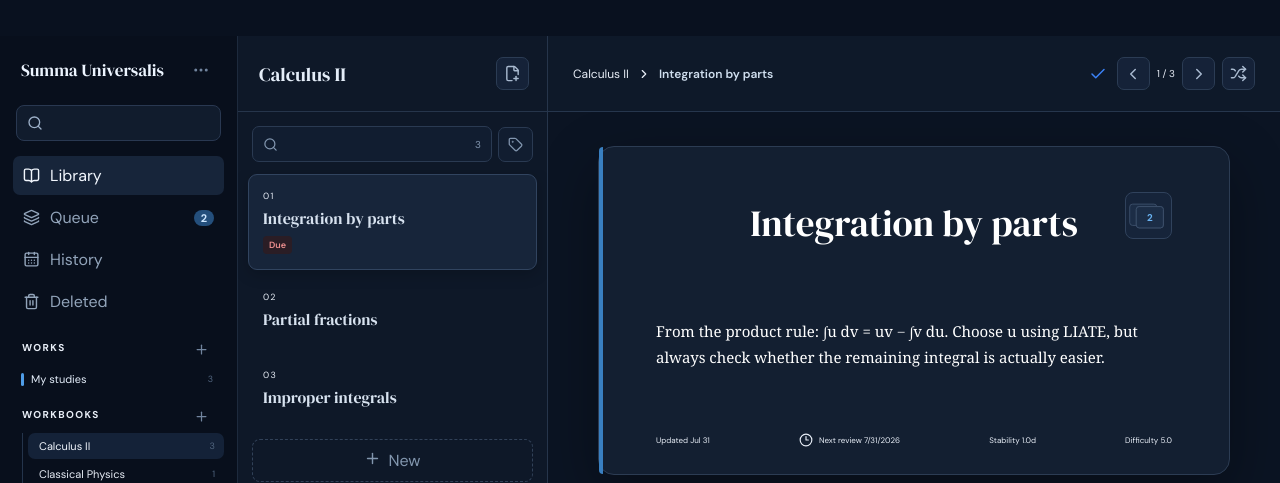
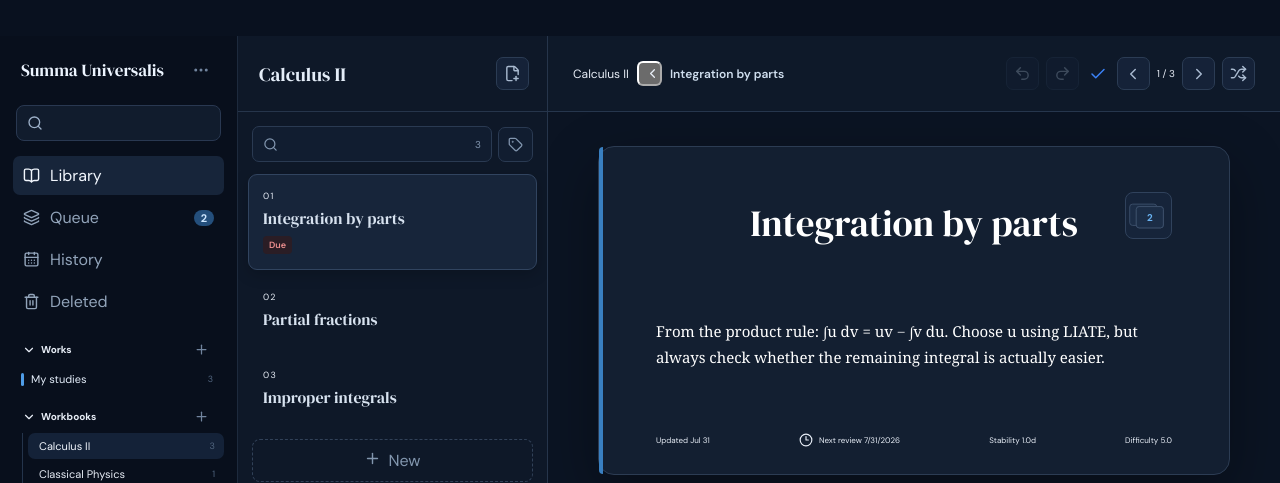
Before and after one commit to rosememerose/Summa-Universalis, a React (Vite) app: page / in a window 1280 px wide. Shown: the top 483 px of the page. Built offline with nearby package versions, Linux system fonts and the light colour scheme.

Commit message:
Release Summa Universalis 0.2.1

```diff
--- a/package.json
+++ b/package.json
@@ -1,6 +1,6 @@
 {
   "name": "folio-notes",
-  "version": "0.2.0",
+  "version": "0.2.1",
   "private": true,
   "description": "Summa Universalis — a page-first notebook and spaced-repetition desktop app",
   "main": "electron/main.cjs",
--- a/src/App.tsx
+++ b/src/App.tsx
@@ -1,5 +1,5 @@
 import { useEffect, useMemo, useRef, useState, type KeyboardEvent } from 'react';
-import { Archive, BookOpen, CalendarDays, Check, ChevronDown, ChevronLeft, ChevronRight, ChevronUp, Clock3, Command, FilePlus2, Layers3, MoreHorizontal, Plus, Search, Shuffle, Tag, Trash2, X } from 'lucide-react';
+import { Archive, BookOpen, CalendarDays, Check, ChevronDown, ChevronLeft, ChevronRight, ChevronUp, Clock3, Command, FilePlus2, Layers3, MoreHorizontal, Plus, Redo2, Search, Shuffle, Tag, Trash2, Undo2, X } from 'lucide-react';
 import katex from 'katex';
 import 'katex/dist/katex.min.css';
 import type { AppData, Card, Notebook, Problem, Rating, TrashItem, Work } from './types';
@@ -42,6 +42,11 @@ export default function App() {
   const [workMenu,setWorkMenu] = useState<{id:string;x:number;y:number}|null>(null);
   const [renameDialog,setRenameDialog] = useState<{kind:'work'|'workbook';id:string;title:string}|null>(null);
   const [saved,setSaved] = useState(true);
+  const [sidebarOpen,setSidebarOpen] = useState(true);
+  const [worksOpen,setWorksOpen] = useState(true);
+  const [workbooksOpen,setWorkbooksOpen] = useState(true);
+  const [undoStack,setUndoStack] = useState<Card[]>([]);
+  const [redoStack,setRedoStack] = useState<Card[]>([]);
   const [revealed,setRevealed] = useState(false);
   const [studyIds,setStudyIds] = useState<string[]>([]);
   const [studyIndex,setStudyIndex] = useState(0);
@@ -51,6 +56,7 @@ export default function App() {
   useEffect(()=>{ (async()=>{ const stored = await window.folio?.load(); const browserStored = !window.folio ? localStorage.getItem('folio-data') : null; const loaded=stored ? stored as AppData : browserStored ? JSON.parse(browserStored) : cloneSeed(); setData(migrateData(loaded)); })(); },[]);
   useEffect(()=>{ if(!data) return; setSaved(false); window.clearTimeout(saveTimer.current); saveTimer.current=window.setTimeout(async()=>{ if(window.folio) await window.folio.save(data); else localStorage.setItem('folio-data',JSON.stringify(data)); setSaved(true); },450); return()=>window.clearTimeout(saveTimer.current); },[data]);
   useEffect(()=>{const timer=window.setInterval(()=>setData(d=>!d?d:{...d,trash:(d.trash??[]).filter(item=>Date.now()-new Date(item.deletedAt).getTime()<TRASH_LIFETIME)}),60000);return()=>window.clearInterval(timer)},[]);
+  useEffect(()=>{setUndoStack([]);setRedoStack([])},[data?.activeCardId]);
   const notebook = data?.notebooks.find(n=>n.id===data.activeNotebookId);
   const visibleNotebooks = useMemo(()=>data?.notebooks.filter(n=>n.workId===data.activeWorkId)??[],[data]);
   const notebookCards = useMemo(()=>data?.cards.filter(c=>c.notebookId===data.activeNotebookId) ?? [],[data]);
@@ -64,7 +70,9 @@ export default function App() {
 
   if(!data) return <div className="loading">Opening your folio…</div>;
 
-  const patchCard=(patch:Partial<Card>)=>setData(d=>!d?d:{...d,cards:d.cards.map(c=>c.id===d.activeCardId?{...c,...patch,updatedAt:new Date().toISOString()}:c)});
+  const patchCard=(patch:Partial<Card>)=>{if(!active)return;setUndoStack(stack=>[...stack.slice(-99),structuredClone(active)]);setRedoStack([]);setData(d=>!d?d:{...d,cards:d.cards.map(c=>c.id===d.activeCardId?{...c,...patch,updatedAt:new Date().toISOString()}:c)})};
+  const undoPage=()=>{const previous=undoStack.at(-1);if(!previous||!active)return;setUndoStack(stack=>stack.slice(0,-1));setRedoStack(stack=>[...stack,structuredClone(active)]);setData(d=>!d?d:{...d,cards:d.cards.map(c=>c.id===previous.id?previous:c)})};
+  const redoPage=()=>{const next=redoStack.at(-1);if(!next||!active)return;setRedoStack(stack=>stack.slice(0,-1));setUndoStack(stack=>[...stack,structuredClone(active)]);setData(d=>!d?d:{...d,cards:d.cards.map(c=>c.id===next.id?next:c)})};
   const selectNotebook=(id:string)=>setData(d=>{ if(!d)return d; const selected=d.notebooks.find(n=>n.id===id);const first=d.cards.find(c=>c.notebookId===id); return {...d,activeWorkId:selected?.workId??d.activeWorkId,activeNotebookId:id,activeCardId:first?.id??''}; });
   const addCard=()=>{ const card=newCard(data.activeNotebookId); setData({...data,cards:[...data.cards,card],activeCardId:card.id}); };
   const addNotebook=()=>{ const n:Notebook={id:uid(),workId:data.activeWorkId,title:'New workbook',emoji:'◇',color:'#9a7653',createdAt:new Date().toISOString()}; setData({...data,notebooks:[...data.notebooks,n],activeNotebookId:n.id,activeCardId:''});setRenameDialog({kind:'workbook',id:n.id,title:n.title}) };
@@ -83,8 +91,8 @@ export default function App() {
   const beginStudy=()=>{ const ids=allProblems.filter(x=>isProblemDue(x.problem)).map(x=>x.problem.id); setStudyIds(ids);setStudyIndex(0);setRevealed(false);setMode('study'); };
   const rate=(rating:Rating)=>{ if(!currentStudy)return; const updated=reviewProblem(currentStudy.problem,rating); setData(d=>!d?d:{...d,cards:d.cards.map(c=>c.id===currentStudy.card.id?{...c,problems:c.problems.map(p=>p.id===updated.id?updated:p)}:c)}); setRevealed(false);setStudyIndex(i=>i+1); };
 
-  return <div className="shell">
-    <aside className="sidebar">
+  return <div className={'shell '+(!sidebarOpen?'sidebarCollapsed':'')}>
+    {sidebarOpen&&<aside className="sidebar">
       <div className="brand"><span>Summa Universalis</span><button><MoreHorizontal size={18}/></button></div>
       <div className="search globalSearch"><Search size={16}/><input aria-label="Search everything" placeholder="" value={globalQuery} onChange={e=>setGlobalQuery(e.target.value)}/>{globalQuery&&<button onClick={()=>setGlobalQuery('')}><X size={13}/></button>}</div>
       <nav className="mainnav">
@@ -93,12 +101,12 @@ export default function App() {
         <button className={mode==='history'?'active':''} onClick={()=>setMode('history')}><CalendarDays size={17}/> History</button>
         <button className={mode==='trash'?'active':''} onClick={()=>setMode('trash')}><Trash2 size={17}/> Deleted {(data.trash?.length??0)>0&&<b>{data.trash?.length}</b>}</button>
       </nav>
-      <div className="sectionlabel worksLabel"><span>Works</span><button onClick={addWork}><Plus size={15}/></button></div>
-      <div className="works">{data.works.map(work=><button key={work.id} className={work.id===data.activeWorkId?'active':''} onClick={()=>{selectWork(work.id);setMode('write');setWorkMenu(null)}} onContextMenu={e=>{e.preventDefault();setWorkMenu({id:work.id,x:e.clientX,y:e.clientY})}} title="Right-click for options"><span>{work.title}</span><small>{data.notebooks.filter(n=>n.workId===work.id).length}</small></button>)}</div>
-      <div className="sectionlabel workbooksLabel"><span>Workbooks</span><button onClick={addNotebook}><Plus size={15}/></button></div>
-      <div className="notebooks workbooks">{visibleNotebooks.map(n=><button key={n.id} className={n.id===data.activeNotebookId?'active':''} onClick={()=>{selectNotebook(n.id);setMode('write');setNotebookMenu(null);setTagFilter('')}} onContextMenu={e=>{e.preventDefault();setNotebookMenu({id:n.id,x:e.clientX,y:e.clientY})}}><span>{n.title}</span><small>{data.cards.filter(c=>c.notebookId===n.id).length}</small></button>)}</div>
+      <div className="sectionlabel worksLabel"><button className="sectionToggle" onClick={()=>setWorksOpen(x=>!x)} title={worksOpen?'Hide works':'Show works'}>{worksOpen?<ChevronDown size={14}/>:<ChevronRight size={14}/>}<span>Works</span></button><button onClick={addWork}><Plus size={15}/></button></div>
+      {worksOpen&&<div className="works">{data.works.map(work=><button key={work.id} className={work.id===data.activeWorkId?'active':''} onClick={()=>{selectWork(work.id);setMode('write');setWorkMenu(null)}} onContextMenu={e=>{e.preventDefault();setWorkMenu({id:work.id,x:e.clientX,y:e.clientY})}} title="Right-click for options"><span>{work.title}</span><small>{data.notebooks.filter(n=>n.workId===work.id).length}</small></button>)}</div>}
+      <div className="sectionlabel workbooksLabel"><button className="sectionToggle" onClick={()=>setWorkbooksOpen(x=>!x)} title={workbooksOpen?'Hide workbooks':'Show workbooks'}>{workbooksOpen?<ChevronDown size={14}/>:<ChevronRight size={14}/>}<span>Workbooks</span></button><button onClick={addNotebook}><Plus size={15}/></button></div>
+      {workbooksOpen&&<div className="notebooks workbooks">{visibleNotebooks.map(n=><button key={n.id} className={n.id===data.activeNotebookId?'active':''} onClick={()=>{selectNotebook(n.id);setMode('write');setNotebookMenu(null);setTagFilter('')}} onContextMenu={e=>{e.preventDefault();setNotebookMenu({id:n.id,x:e.clientX,y:e.clientY})}}><span>{n.title}</span><small>{data.cards.filter(c=>c.notebookId===n.id).length}</small></button>)}</div>}
       <div className="sidebarFoot"><div className="profile"><div>MK</div><span><strong>My workspace</strong><small>Local & private</small></span><MoreHorizontal size={17}/></div></div>
-    </aside>
+    </aside>}
 
     {notebookMenu&&<><div className="contextDismiss" onMouseDown={()=>setNotebookMenu(null)}/><div className="notebookContext" style={{left:notebookMenu.x,top:notebookMenu.y}}><button onClick={()=>beginRenameNotebook(notebookMenu.id)}>Rename workbook</button><div className="contextLabel">Move to work</div>{data.works.map(work=><button key={work.id} onClick={()=>moveWorkbook(notebookMenu.id,work.id)}>{work.title}</button>)}<button className="danger" onClick={()=>deleteNotebook(notebookMenu.id)}>Delete workbook</button></div></>}
     {workMenu&&<><div className="contextDismiss" onMouseDown={()=>setWorkMenu(null)}/><div className="notebookContext" style={{left:workMenu.x,top:workMenu.y}}><button onClick={()=>{const work=data.works.find(w=>w.id===workMenu.id);if(work)beginRenameWork(work);setWorkMenu(null)}}>Rename work</button><button className="danger" onClick={()=>deleteWork(workMenu.id)}>Delete work</button></div></>}
@@ -112,7 +120,7 @@ export default function App() {
         <button className="newpage" onClick={addCard}><Plus size={17}/> New</button>
       </section>
       <main className="workspace">
-        <div className="topbar"><div className="crumb">{notebook?.title}<ChevronRight size={14}/><b>{active?.title||'New page'}</b></div><div className="topactions"><span className={'saveState '+(saved?'saved':'saving')} title={saved?'Saved':'Not yet saved'}>{saved?<Check size={18}/>:<X size={18}/>}</span><button onClick={()=>move(-1)}><ChevronLeft size={18}/></button><span>{Math.max(1,notebookCards.findIndex(c=>c.id===active?.id)+1)} / {notebookCards.length}</span><button onClick={()=>move(1)}><ChevronRight size={18}/></button><button title="Shuffle" onClick={()=>{const c=notebookCards[Math.floor(Math.random()*notebookCards.length)];if(c)setData({...data,activeCardId:c.id})}}><Shuffle size={17}/></button></div></div>
+        <div className="topbar"><div className="crumb">{notebook?.title}<button className="sidebarToggle" onClick={()=>setSidebarOpen(x=>!x)} title={sidebarOpen?'Hide navigation':'Show navigation'} aria-label={sidebarOpen?'Hide navigation':'Show navigation'}>{sidebarOpen?<ChevronLeft size={15}/>:<ChevronRight size={15}/>}</button><b>{active?.title||'New page'}</b></div><div className="topactions"><button onClick={undoPage} disabled={!undoStack.length} title="Undo page edit"><Undo2 size={17}/></button><button onClick={redoPage} disabled={!redoStack.length} title="Redo page edit"><Redo2 size={17}/></button><span className={'saveState '+(saved?'saved':'saving')} title={saved?'Saved':'Not yet saved'}>{saved?<Check size={18}/>:<X size={18}/>}</span><button onClick={()=>move(-1)}><ChevronLeft size={18}/></button><span>{Math.max(1,notebookCards.findIndex(c=>c.id===active?.id)+1)} / {notebookCards.length}</span><button onClick={()=>move(1)}><ChevronRight size={18}/></button><button title="Shuffle" onClick={()=>{const c=notebookCards[Math.floor(Math.random()*notebookCards.length)];if(c)setData({...data,activeCardId:c.id})}}><Shuffle size={17}/></button></div></div>
         {active ? <CardEditor card={active} patch={patchCard} deleteFlash={deleteFlash} requestedProblemId={openProblemId} clearRequestedProblem={()=>setOpenProblemId(null)}/> : <Empty onAdd={addCard}/>}
       </main>
     </> : mode==='queue' ? <StudyQueue cards={data.cards} notebooks={data.notebooks} beginStudy={beginStudy} openFlashCard={(card,problem)=>{const owner=data.notebooks.find(n=>n.id===card.notebookId);setData({...data,activeWorkId:owner?.workId??data.activeWorkId,activeNotebookId:card.notebookId,activeCardId:card.id});setOpenProblemId(problem.id);setMode('write')}} activateFlashCard={(card,problem)=>setData(d=>!d?d:{...d,cards:d.cards.map(c=>c.id===card.id?{...c,problems:c.problems.map(p=>p.id===problem.id?{...p,due:new Date().toISOString(),stability:1,difficulty:5,reps:0,lapses:0,reviews:[]}:p)}:c)})}/> : mode==='history' ? <ReviewHistory cards={data.cards} notebooks={data.notebooks}/> : mode==='trash' ? <RecentlyDeleted items={data.trash??[]} restore={item=>restoreTrashItem(item,data,setData)} remove={id=>setData({...data,trash:(data.trash??[]).filter(item=>item.id!==id)})}/> : <StudyView item={currentStudy} index={studyIndex} total={studyIds.length} revealed={revealed} setRevealed={setRevealed} rate={rate} exit={()=>setMode('queue')}/>}
```
Also changed, not shown: src/styles.css.
